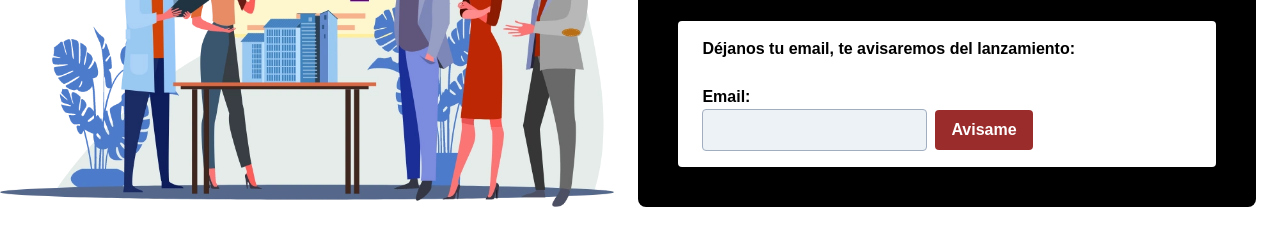
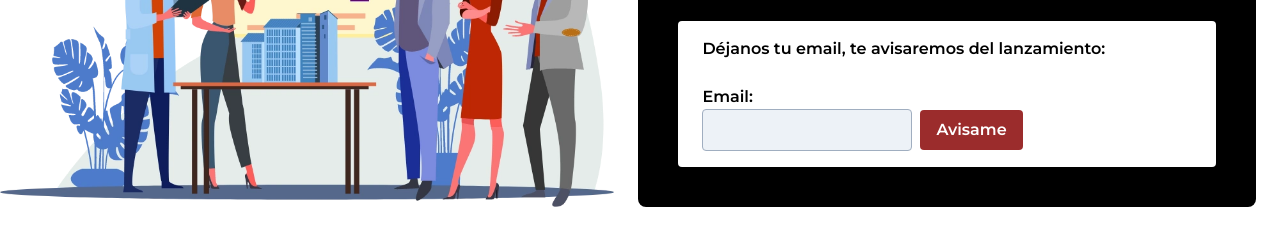
Before and after one commit to isramv/arquitectio-landing, a Gatsby site: page / in a window 1280 px wide. Shown: the part 270-499 px from the top of the page. Built offline with nearby package versions, Linux system fonts and the light colour scheme; Gatsby itself is replaced by a stand-in of ours.

Commit message:
removed unecessary fonts

```diff
--- a/src/css/index.css
+++ b/src/css/index.css
@@ -1,5 +1,5 @@
+@import url('https://fonts.googleapis.com/css2?family=Montserrat:ital,wght@0,400;0,500;0,600;1,700&display=swap');
+
 @tailwind base;
 @tailwind components;
 @tailwind utilities;
-
-@import url('https://fonts.googleapis.com/css2?family=Montserrat:ital,wght@0,300;0,400;0,500;0,600;0,700;1,300;1,400;1,500;1,600;1,700&family=Nunito+Sans:ital,wght@0,300;0,400;0,600;0,700;1,300;1,400;1,600;1,700&display=swap');
--- a/tailwind.config.js
+++ b/tailwind.config.js
@@ -3,7 +3,6 @@ module.exports = {
   theme: {
     fontFamily: {
       'sans': ['Montserrat', 'sans-serif'],
-      'serif': ['Nunito Sans', 'sans-serif']
     },
     extend: {},
   },
```
